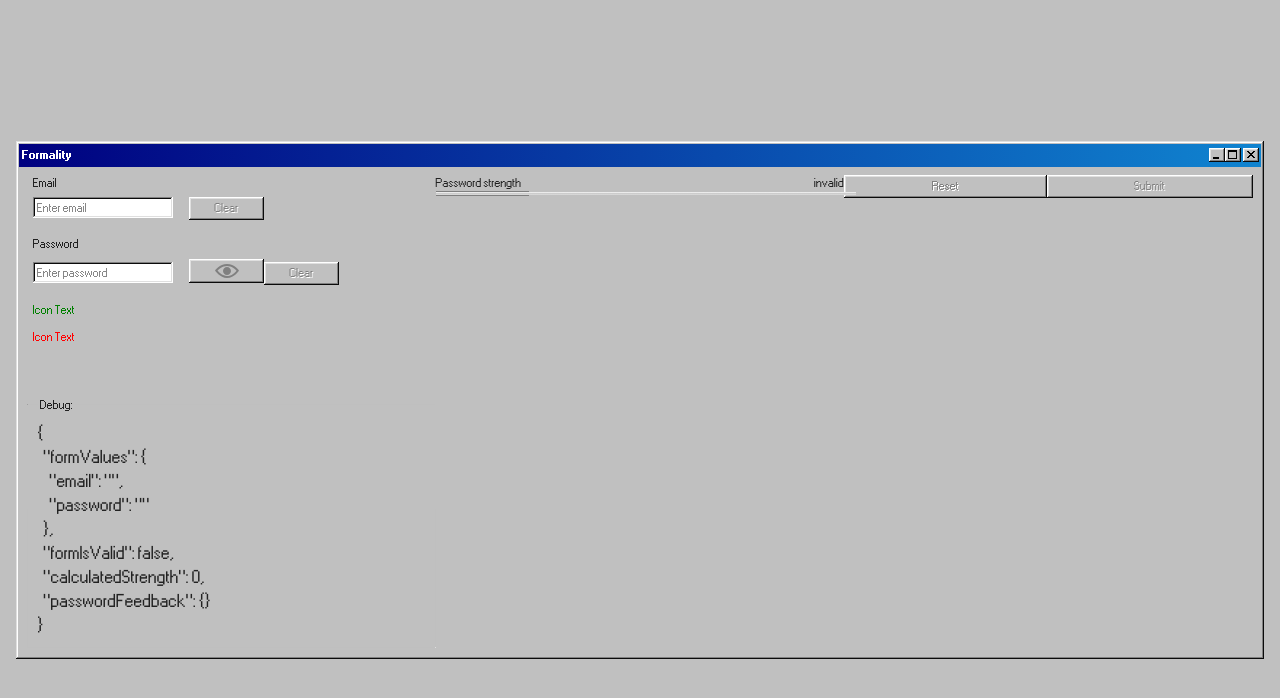
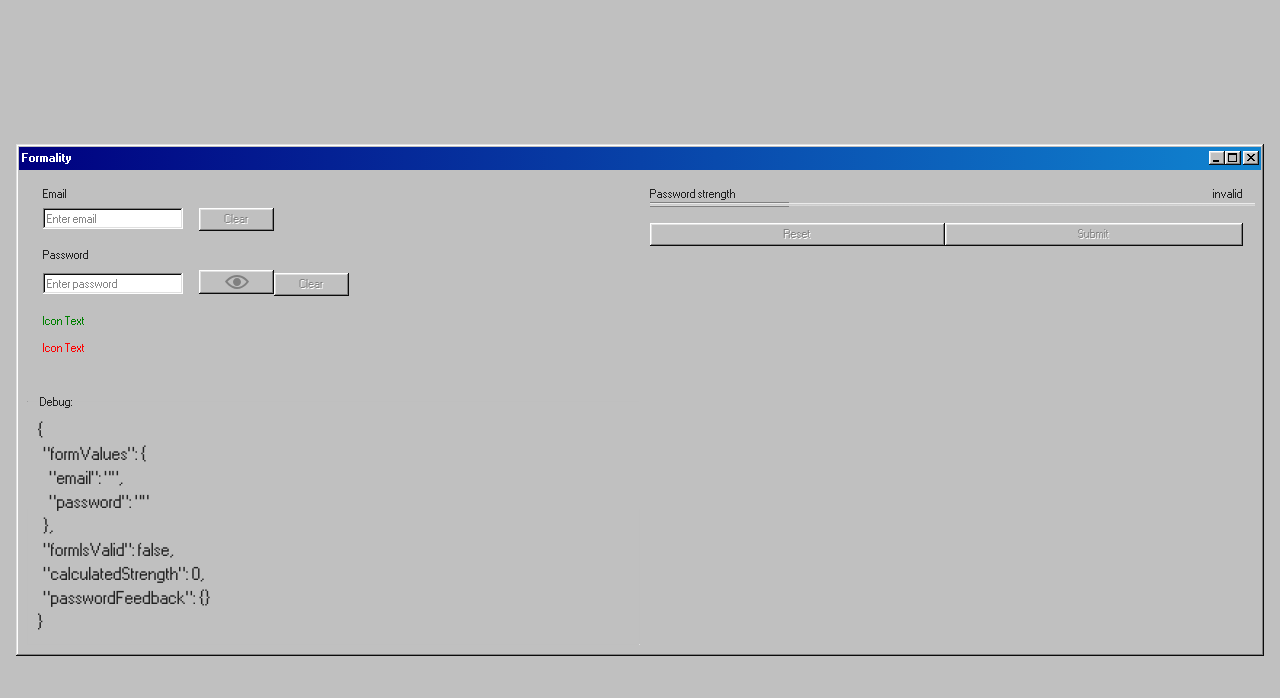
Before and after one commit to maurer2/formality, a Vue app: page / in a window 1280 px wide. Shown: the top 698 px of the page. Built offline with nearby package versions, Linux system fonts and the light colour scheme.

Commit message:
Moved grid items into containers

```diff
--- a/src/components/Form.vue
+++ b/src/components/Form.vue
@@ -5,13 +5,14 @@
     @submit.prevent="handleSubmit"
     @reset.prevent="handleReset"
   >
+    <fieldset class="fields">
       <!-- eslint-disable -->
       <Email v-model.gmail.trim="formValues.email" />
+      <Password v-model.trim="formValues.password" />
+    </fieldset>
 
-    <Password v-model.trim="formValues.password" />
-
+    <fieldset class="controls">
       <Indicator :value="calculatedStrength" />
-
       <div class="button-group">
         <Button
           class="button button-reset"
@@ -24,6 +25,7 @@
           :is-disabled="!formIsValid"
         />
       </div>
+    </fieldset>
     <fieldset class="debug">
       <legend>Debug:</legend>
       <output class="output">{{ $data }}</output>
@@ -121,6 +123,12 @@ export default defineComponent({
   grid-template-columns: repeat(auto-fit, minmax(250px, 1fr));
 }
 
+.fields,
+.controls {
+  display: block;
+  border: none;
+}
+
 .button-group {
   display: flex;
   // grid-column: 2;
@@ -137,7 +145,6 @@ export default defineComponent({
   // grid-row: 10;
   grid-column: 1;
   // grid-column: 1/-1;
-  margin-top: 1.5rem;
   overflow: scroll;
   font-size: 16px;
 }
```
Lines whose indentation alone changed are shown as unchanged.
